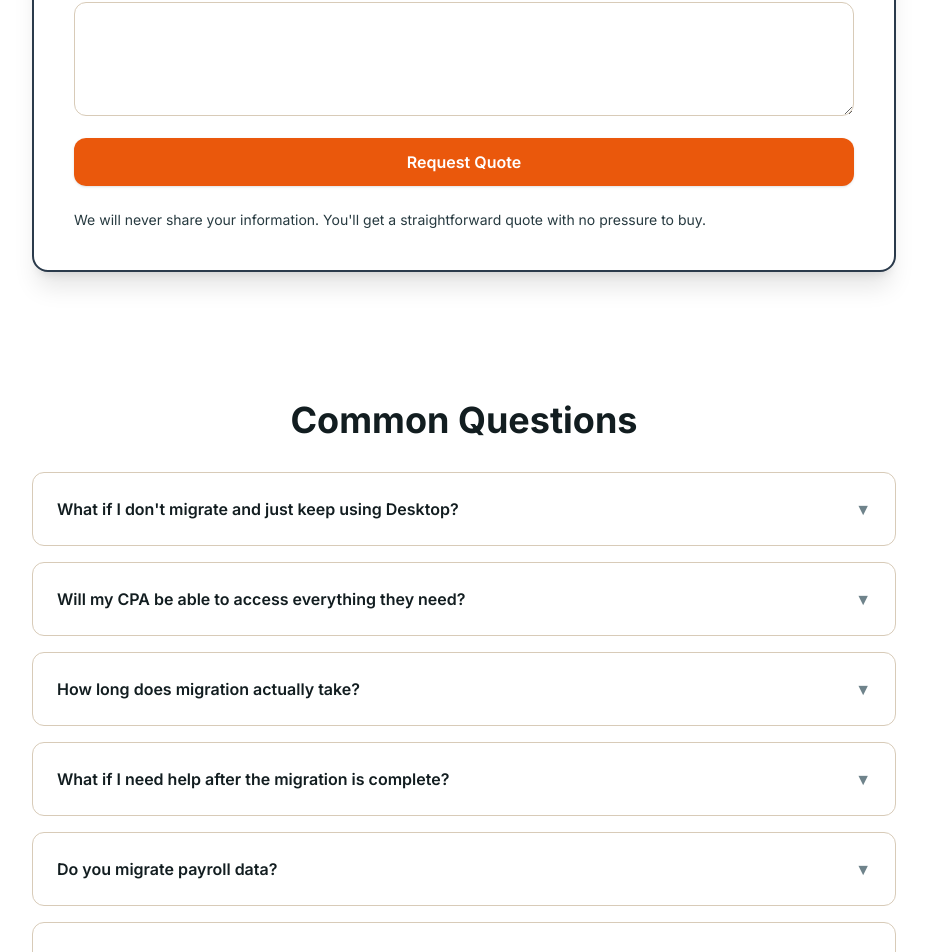
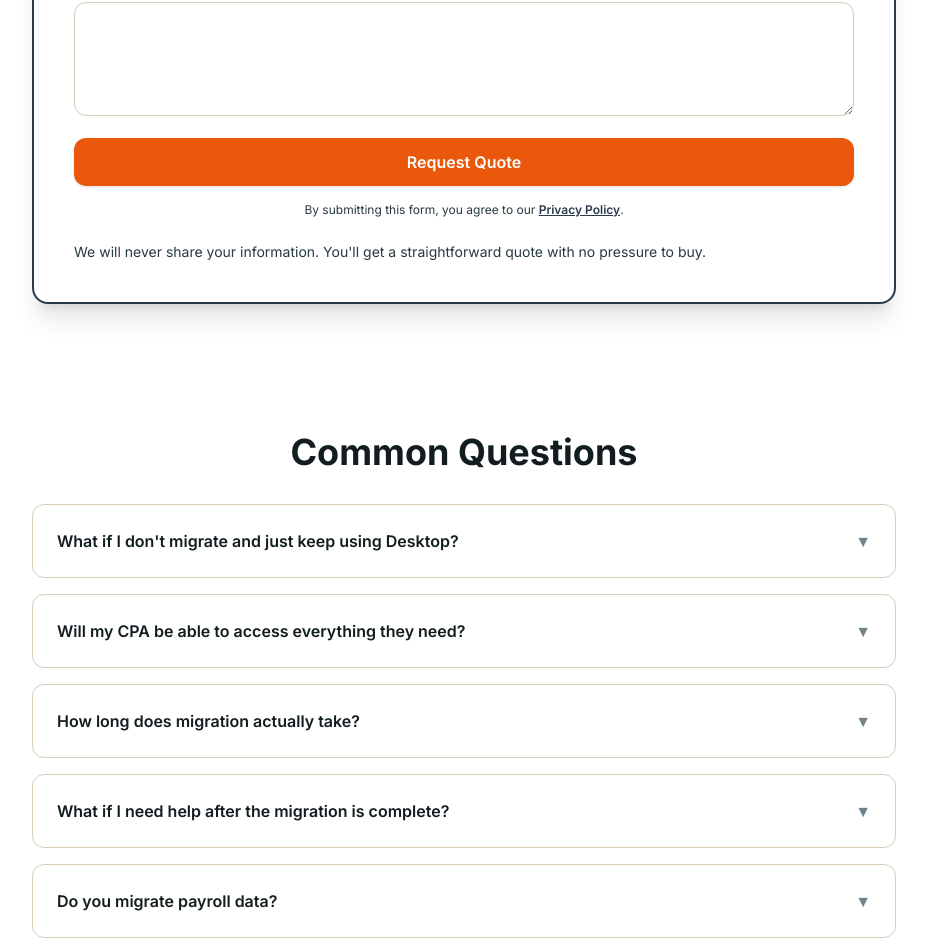
Before and after one commit to markl2305/dominusfoundry, a Next.js app: page /qb-migration in a window 1280 px wide. Shown: the part 4156-5108 px from the top of the page, without its empty margins (176-1103 px from the left). Built offline with nearby package versions, Linux system fonts and the light colour scheme; no server answers.

Commit message:
Update LeadForm.jsx

```diff
--- a/components/LeadForm.jsx
+++ b/components/LeadForm.jsx
@@ -126,6 +126,13 @@ export default function LeadForm({ ppc = false }) {
       >
         {sending ? "Sending…" : "Request Quote"}
       </button>
+
+      <p className="text-xs text-navy-600 text-center">
+        By submitting this form, you agree to our{' '}
+        <a href="/privacy" className="underline font-semibold text-navy-500 hover:text-navy-600">
+          Privacy Policy
+        </a>.
+      </p>
     </form>
   );
 }
```
